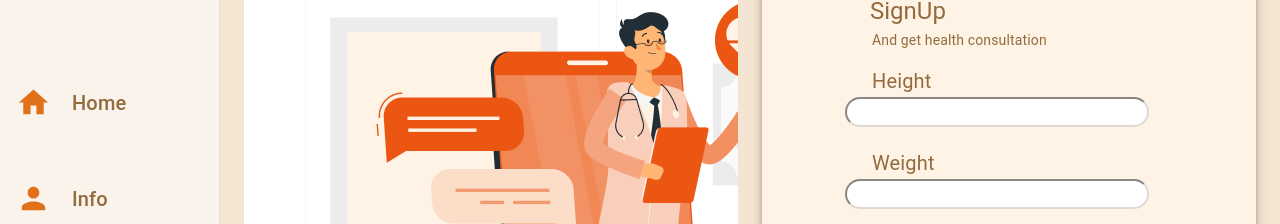
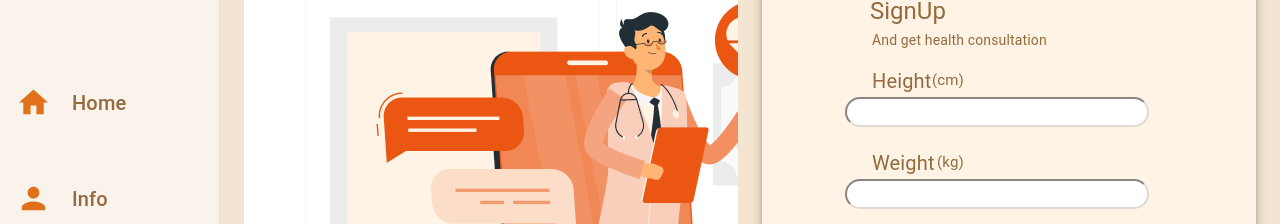
Before and after one commit to garvitgupta13/Dr-Net, a React (Create React App) app in the folder frontend/: page /patientSignUp in a window 1280 px wide. Both pictures are taken after a click on the button 1007 px from the left and 685 px from the top of the page. Shown: the part 182-406 px from the top of the page. Built offline with nearby package versions, Linux system fonts and the light colour scheme; no server answers.

Commit message:
span tag to height and weight

```diff
--- a/frontend/src/Pages/PatientSignUp.js
+++ b/frontend/src/Pages/PatientSignUp.js
@@ -88,7 +88,7 @@ const useStyle = makeStyles({
         top:'10px',
         marginLeft:'10%',
      },
-     'heightSpan':{
+     'underSpan':{
        position:'absolute',
        left:'130px',
        top:'3px',
@@ -354,6 +354,7 @@ const PatientSignUp = () => {
                     <div className={classes.label}>
                       <label>
                         Height
+                        <span className={classes.underSpan}>(cm)</span>
                         <input
                         className={classes.input}
                          type="number"
@@ -371,6 +372,7 @@ const PatientSignUp = () => {
                     <div className={classes.label}>
                       <label>
                         Weight
+                        <span style={{left:"135px"}} className={classes.underSpan}>(kg)</span>
                         <input
                         className={classes.input}
                          type="number"
```
